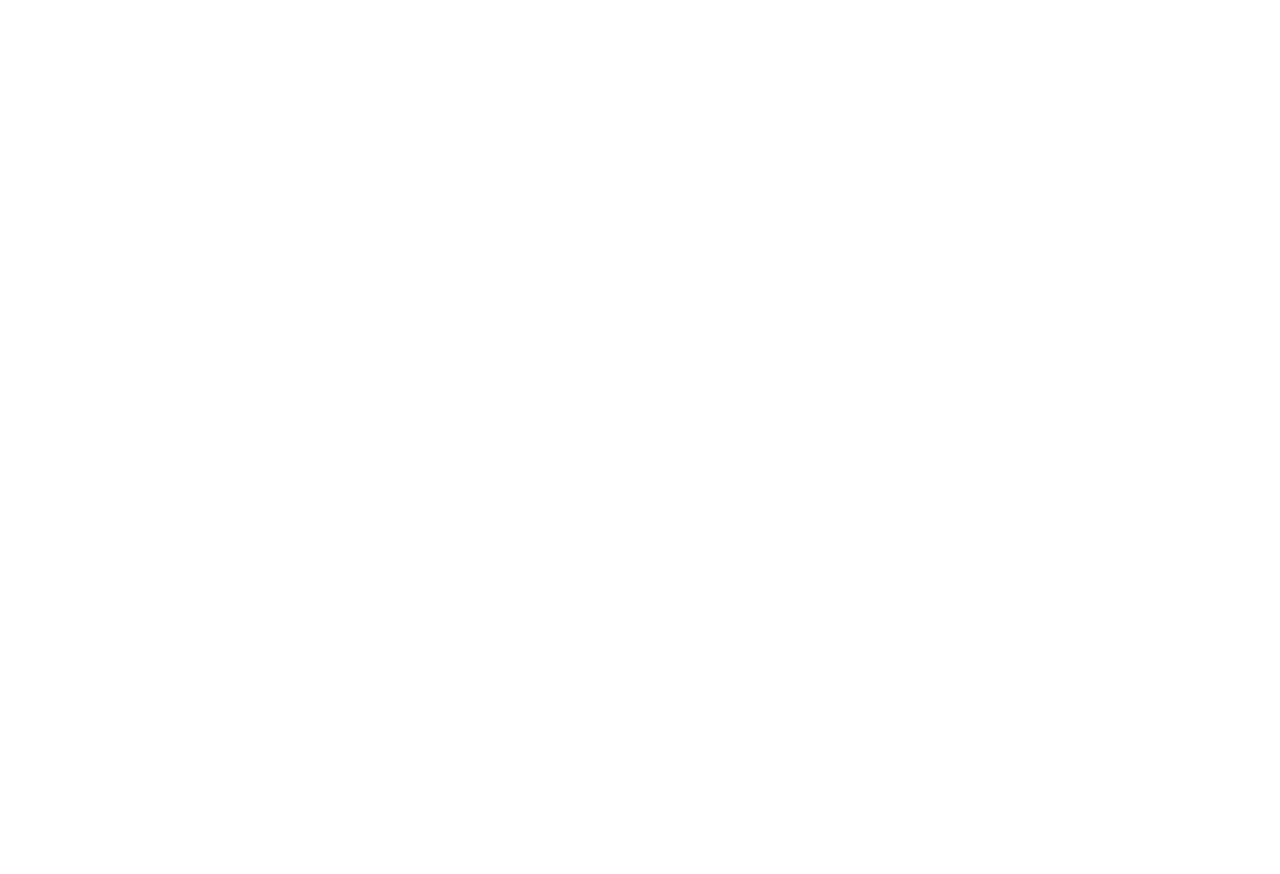
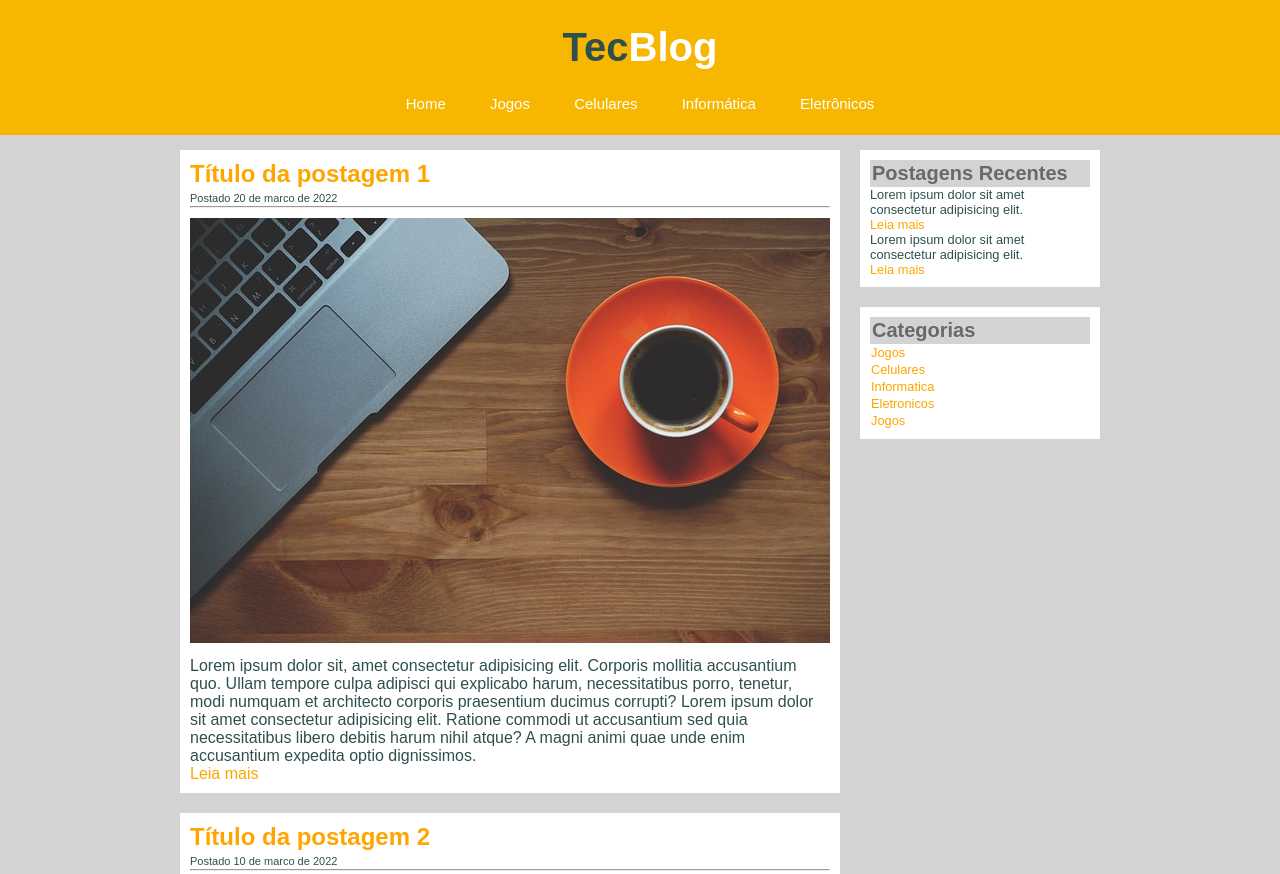
Before and after one commit to Pedrochiarotto/Projeto-Blog, a plain HTML site: page index.html in a window 1280 px wide. Shown: the top 874 px of the page. Before the commit the page ends 800 px from the top, so only its background shows below. Drawn offline with Linux system fonts and the light colour scheme.

Commit message:
26/12/2023

```diff
--- a/index.html
+++ b/index.html
@@ -3,10 +3,69 @@
 <head>
     <meta charset="UTF-8">
     <meta name="viewport" content="width=device-width, initial-scale=1.0">
-    <title>Blog</title>
+    <title>TecBlog</title>
     <link rel="stylesheet" href="style.css">
 </head>
 <body>
+    <header>
+        <h1 id="title"> <p>Tec</p>Blog</h1>
+        <div id="menu">
+            <a href="home.html" class="menus"> Home </a>
+            <a href="jogos.html" class="menus"> Jogos </a>
+            <a href="celulares.html" class="menus"> Celulares </a>
+            <a href="informatica.html" class="menus"> Informática </a>
+            <a href="eletronic.html" class="menus"> Eletrônicos </a>
+        </div>
 
+    </header>
+
+
+    <div id="principal">
+        <div id="area-postagens">
+
+            <div class="postagens">
+                <h2> Título da postagem 1 </h2>
+                <p class="lable">Postado 20 de marco de 2022</p>
+                <hr>
+                <img src="imagens/imagem1.jpg" alt="">
+                <p> Lorem ipsum dolor sit, amet consectetur adipisicing elit. Corporis mollitia accusantium quo. Ullam tempore culpa adipisci qui explicabo harum, necessitatibus porro, tenetur, modi numquam et architecto corporis praesentium ducimus corrupti? Lorem ipsum dolor sit amet consectetur adipisicing elit. Ratione commodi ut accusantium sed quia necessitatibus libero debitis harum nihil atque? A magni animi quae unde enim accusantium expedita optio dignissimos.</p> <br>
+                <a href="home.html" id="leia"> Leia mais </a>
+            </div>
+
+            <div class="postagens">
+                <h2>Título da postagem 2</h2>
+                <p class="lable">Postado 10 de marco de 2022</p>
+                <hr>
+                <img src="imagens/imagem2.jpg" alt="">
+                <p>Lorem ipsum dolor sit amet consectetur adipisicing elit. Eaque impedit corporis harum accusantium numquam, fugiat, veniam consectetur distinctio minima facere molestias quaerat necessitatibus, animi quos fuga. Quam iste dignissimos doloremque. Lorem ipsum dolor sit amet consectetur adipisicing elit. Fugiat obcaecati, saepe laborum facere quo maiores, ut minus quasi repellat, perferendis repellendus nostrum non beatae quam! Incidunt sunt quidem corporis enim.</p> <br>
+                <a href="home.html">Leia mais</a>
+            </div>
+        </div>
+
+        <div id="lateral">
+            <div class="postagens-lateral">
+
+                <h2 class="h2post">Postagens Recentes</h2>
+                <p > Lorem ipsum dolor sit amet consectetur adipisicing elit.</p> <br>
+                <a href="home.html" class="list">Leia mais</a> <br>
+                <p > Lorem ipsum dolor sit amet consectetur adipisicing elit.</p> <br>
+                <a href="home.html" class="list">Leia mais</a>
+            </div>
+
+            <div class="postagens-lateral">
+
+                <h2 class="h2post">Categorias</h2>
+                <ul>
+                    <li> <a href="" class="list">Jogos</a> </li>
+                    <li> <a href="" class="list">Celulares</a> </li>
+                    <li> <a href="" class="list">Informatica</a> </li>
+                    <li> <a href="" class="list">Eletronicos</a> </li>
+                    <li> <a href="" class="list">Jogos</a> </li>
+                </ul>
+
+            </div>
+        </div>
+
+</div>
 </body>
 </html>
--- a/style.css
+++ b/style.css
@@ -0,0 +1,121 @@
+*{
+    margin:0;
+    padding: 0;
+    font-family: Arial, Helvetica, sans-serif;
+
+}
+
+body{
+    background-color: lightgray;
+}
+
+header{
+    background-color: #f7b600;
+    height: 135px;
+    width: 100%;
+
+
+}
+#title{
+    text-align: center;
+    padding: 25px;
+    font-family: Arial, Helvetica, sans-serif;
+    color: white;
+    font-size: 40px;
+}
+
+p{
+    color: darkslategrey;
+    display: inline;
+}
+
+#menu{
+    text-align: center;
+    font-size: 15px;
+}
+
+a{
+    text-decoration: none;
+    color: orange;
+}
+
+.menus{
+    text-align: center;
+    text-decoration: none;
+    color: white;
+    margin: 10px;
+    padding: 10px;
+}
+
+a:hover{
+    background-color: white;
+    color: goldenrod;
+
+}
+
+#principal{
+    width: 920px;
+    padding: 15px;
+    margin: 0 auto;
+}
+
+#area-postagens{
+    width: 660px;
+    float: left;
+}
+
+#lateral{
+    width: 240px;
+    float: right;
+}
+
+img{
+    margin: 10px 0px;
+}
+h2{
+    color: orange;
+}
+
+
+
+.lable{
+    font-size: 11px;
+}
+
+.postagens-lateral{
+    background-color: white;
+    margin-bottom: 20px;
+    padding: 10px;
+    font-size: 0.8em;
+
+}
+
+.postagens{
+    background-color: white;
+    margin-bottom: 20px;
+    padding: 10px;
+}
+
+ul{
+    list-style: none;
+}
+
+li{
+    padding: 1px;
+}
+
+.list:hover{
+    text-decoration: underline;
+    color: orange;
+}
+
+.h2post{
+	background-color: lightgray;
+    padding: 2px;
+    color: dimgray;
+    font-size: 20px;
+}
+
+#border{
+    border-bottom: 1px dashed #ccc;
+}
```
Also changed, not shown: celulares.html (added), eletronic.html (added), home.html (added), imagens/imagem1.jpg (added), imagens/imagem2.jpg (added), imagens/imagem3.jpg (added), imagens/imagem4.jpg (added), imagens/imagem5.jpg (added), jogos.html (added).
